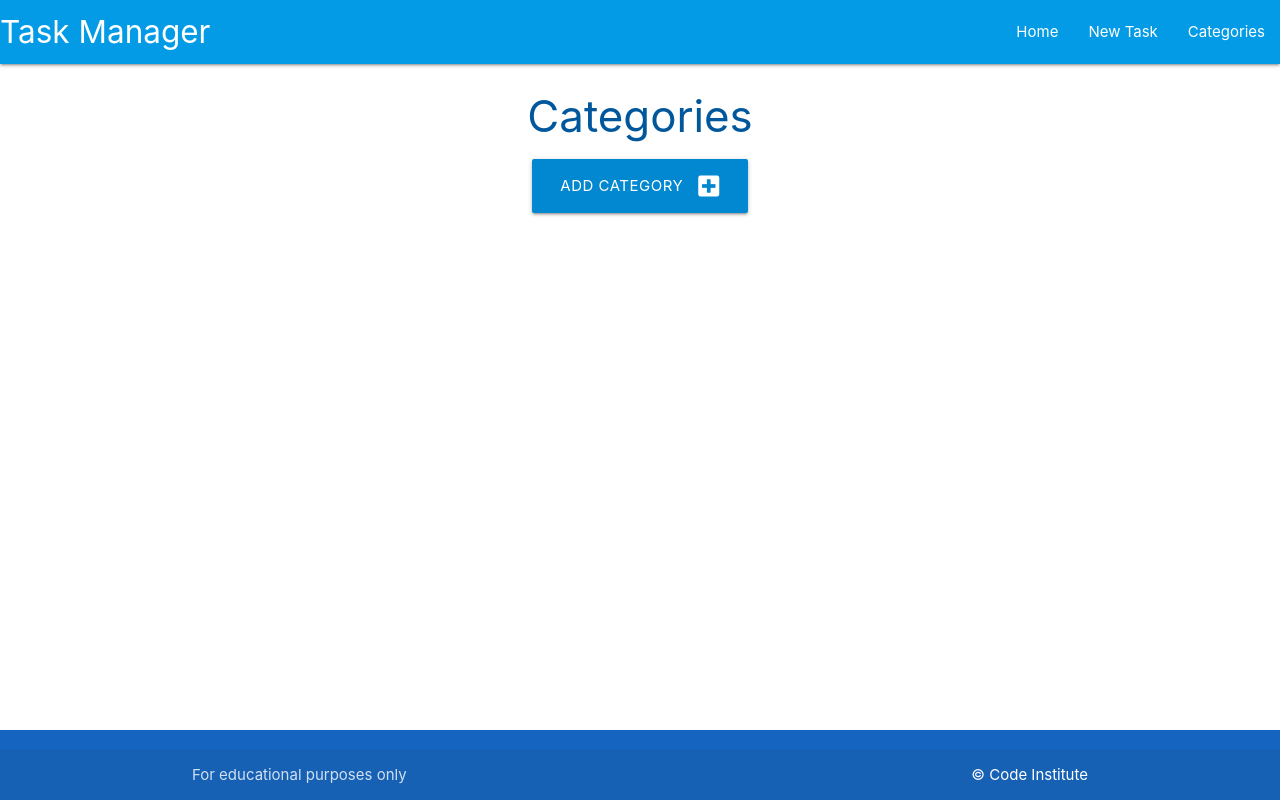
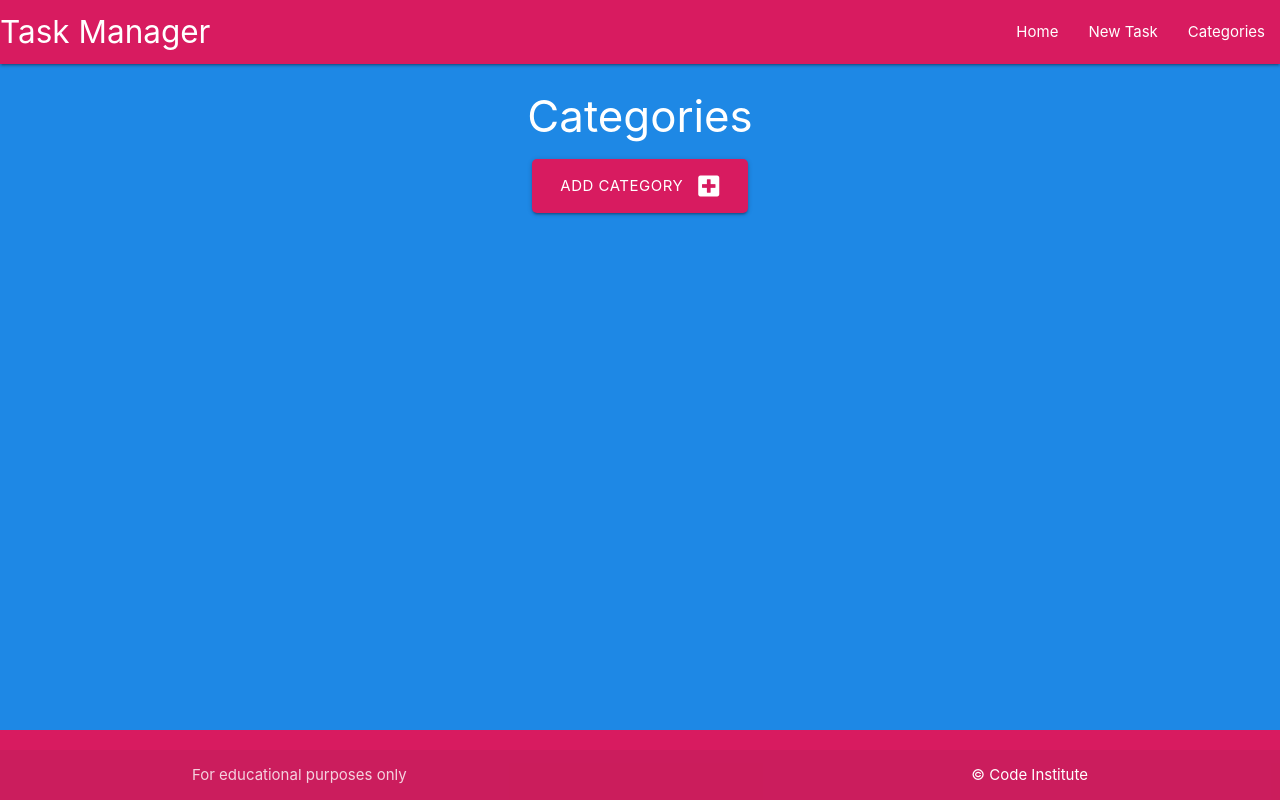
Before and after one commit to FullstackSammy/task-manager, a Flask app: page /categories in a window 1280 px wide. Run offline with Flask 2, Linux system fonts and the light colour scheme; data that the repository does not hold is empty.

Commit message:
Add styling to webpage

```diff
--- a/taskmanager/static/css/style.css
+++ b/taskmanager/static/css/style.css
@@ -2,8 +2,17 @@ body {
     display: flex;
     min-height: 100vh;
     flex-direction: column;
+    background-color: #1e88e5;
 }
 
 main {
     flex: 1 0 auto;
 }
+
+.btn, .btn-large {
+    border-radius: 5px;
+}
+
+.btn:active, .btn-large:active {
+    transform: scale(0.95);
+}
--- a/taskmanager/templates/add_category.html
+++ b/taskmanager/templates/add_category.html
@@ -8,7 +8,7 @@
         <!-- category name -->
         <div class="row">
             <div class="input-field col s12">
-                <i class="fas fa-folder-open prefix light-blue-text text-darken-4"></i>
+                <i class="fas fa-folder-open prefix white-text text-darken-4"></i>
                 <input id="category_name" name="category_name" minlength="3" maxlength="25" type="text" class="validate" required>
                 <label for="category_name">Category Name</label>
             </div>
--- a/taskmanager/templates/add_task.html
+++ b/taskmanager/templates/add_task.html
@@ -1,14 +1,14 @@
 {% extends "base.html" %}
 {% block content %}
 
-<h3 class="light-blue-text text-darken-4 center-align">Add Task</h3>
+<h3 class="white-text text-darken-4 center-align">Add Task</h3>
 
 <div class="row card-panel grey lighten-5">
     <form class="col s12" method="POST" action="{{ url_for('add_task') }}">
         <!-- task name -->
         <div class="row">
             <div class="input-field col s12">
-                <i class="fas fa-pencil-alt prefix light-blue-text text-darken-4"></i>
+                <i class="fas fa-pencil-alt prefix white-text text-darken-4"></i>
                 <input id="task_name" name="task_name" minlength="5" maxlength="50" type="text" class="validate" required>
                 <label for="task_name">Task Name</label>
             </div>
@@ -59,7 +59,7 @@
         <!-- submit button -->
         <div class="row">
             <div class="col s12 center-align">
-                <button type="submit" class="btn-large light-blue darken-1">
+                <button type="submit" class="btn-large pink darken-1">
                     Add Task <i class="fas fa-plus-square right"></i>
                 </button>
             </div>
--- a/taskmanager/templates/base.html
+++ b/taskmanager/templates/base.html
@@ -18,7 +18,7 @@
 
     <header>
         <!-- top navbar -->
-        <nav class="light-blue darken-1">
+        <nav class="pink darken-1">
             <div class="nav-wrapper">
             <a href="{{ url_for('home') }}" class="brand-logo">Task Manager</a>
             <a href="#" data-target="mobile-demo" class="sidenav-trigger"><i class="fas fa-bars"></i></a>
@@ -43,7 +43,7 @@
         {% endblock %}
     </main>
 
-    <footer class="page-footer blue darken-3">
+    <footer class="page-footer pink darken-1">
         <div class="footer-copyright">
             <div class="container">
                 For educational purposes only
--- a/taskmanager/templates/categories.html
+++ b/taskmanager/templates/categories.html
@@ -1,11 +1,11 @@
 {% extends "base.html" %}
 {% block content %}
 
-<h3 class="light-blue-text text-darken-4 center-align">Categories</h3>
+<h3 class="white-text text-darken-4 center-align">Categories</h3>
 
 <div class="row">
     <div class="col s12 center-align">
-        <a href="{{ url_for('add_category') }}" class="btn-large light-blue darken-2">
+        <a href="{{ url_for('add_category') }}" class="btn-large pink darken-1">
             Add Category <i class="fas fa-plus-square right"></i>
         </a>
     </div>
@@ -14,13 +14,13 @@
 <div class="row">
     {% for category in categories %}
     <div class="col s12 m6 l3">
-        <div class="card light-blue darken-4 center-align">
+        <div class="card pink darken-1 center-align">
             <div class="card-content white-text">
                 <span class="card-title">{{ category.category_name }}</span>
             </div>
             <div class="card-action">
-                <a href="{{ url_for('edit_category', category_id=category.id) }}" class="btn green accent-4">Edit</a>
-                <a href="{{ url_for('delete_category', category_id=category.id) }}" class="btn red">Delete</a>
+                <a href="{{ url_for('edit_category', category_id=category.id) }}" class="btn blue darken-1">Edit</a>
+                <a href="{{ url_for('delete_category', category_id=category.id) }}" class="btn blue darken-1">Delete</a>
             </div>
         </div>
     </div>
--- a/taskmanager/templates/edit_category.html
+++ b/taskmanager/templates/edit_category.html
@@ -1,7 +1,7 @@
 {% extends "base.html" %}
 {% block content %}
 
-<h3 class="light-blue-text text-darken-4 center-align">Edit Category</h3>
+<h3 class="white-text text-darken-4 center-align">Edit Category</h3>
 
 <div class="row card-panel grey lighten-5">
     <form class="col s12" method="POST" action="{{ url_for('edit_category', category_id=category.id) }}">
@@ -16,7 +16,7 @@
         <!-- submit button -->
         <div class="row">
             <div class="col s12 center-align">
-                <button type="submit" class="btn-large light-blue darken-1">
+                <button type="submit" class="btn-large pink darken-1">
                     Edit Category <i class="fas fa-edit right"></i>
                 </button>
             </div>
--- a/taskmanager/templates/tasks.html
+++ b/taskmanager/templates/tasks.html
@@ -1,11 +1,11 @@
 {% extends "base.html" %}
 {% block content %}
 
-<h3 class="light-blue-text text-darken-4 center-align">Tasks</h3>
+<h3 class="white-text text-darken-4 center-align">Tasks</h3>
 
 <div class="row">
     <div class="col s12 center-align">
-        <a href="{{ url_for('add_task') }}" class="btn-large light-blue darken-2">
+        <a href="{{ url_for('add_task') }}" class="btn-large pink darken-1">
             Add Task <i class="fas fa-plus-square right"></i>
         </a>
     </div>
```
